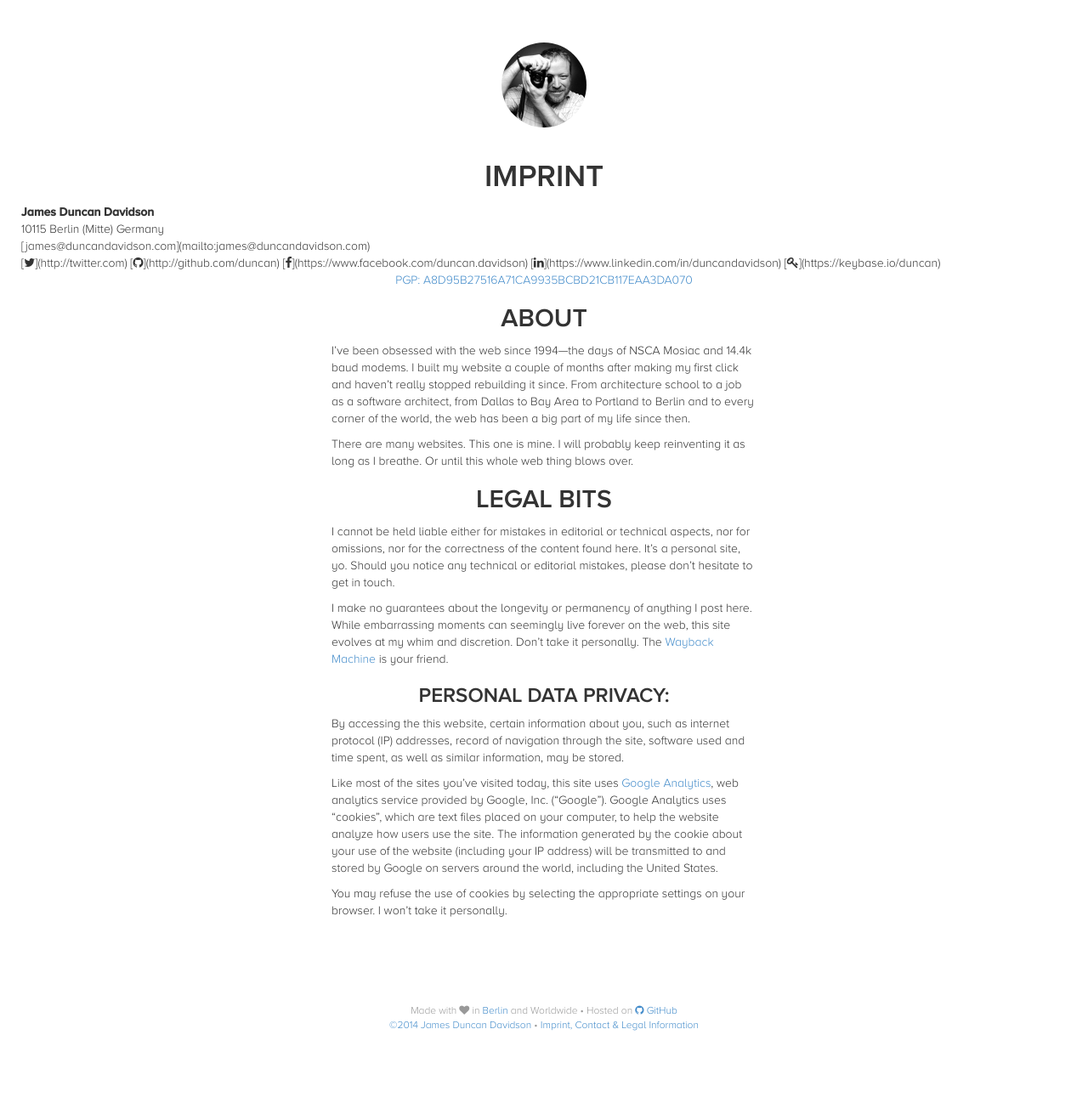
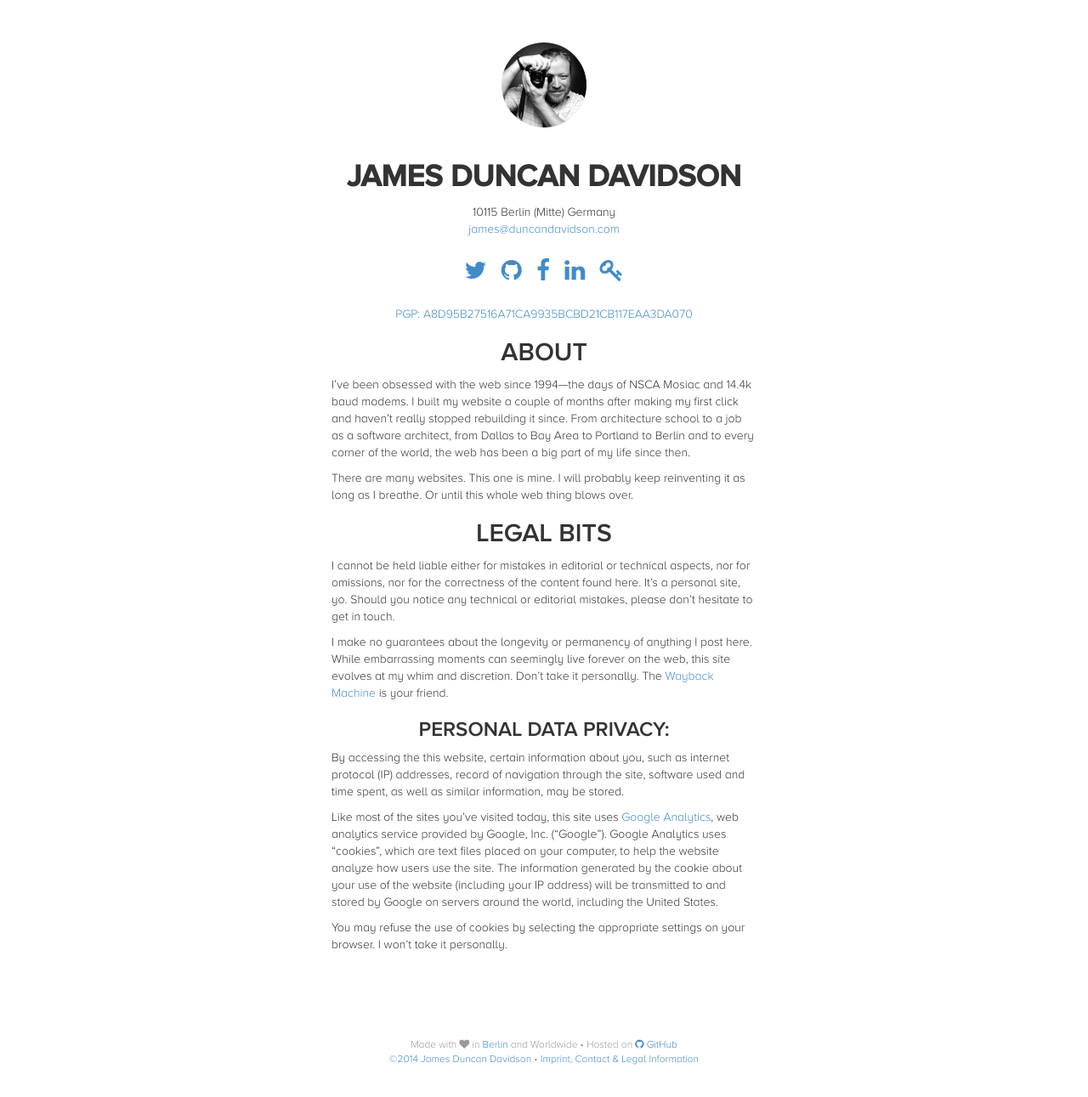
Before and after one commit to lonbaker/jdd.io, a Jekyll site: the page built from imprint.md, in a window 1280 px wide. Shown: the whole page at 85% size. Built offline with Jekyll 4.4.1, drawn with Linux system fonts in a browser that asks for light colours; nearby versions of some CDN libraries; before the commit the page ends 1251 px from its top, so only the background shows below that.

```diff
--- a/Gemfile
+++ b/Gemfile
@@ -1,4 +1,7 @@
 source 'https://rubygems.org'
-gem 'github-pages'
+#gem 'github-pages'
 gem 'rake'
 gem 'rack-jekyll'
+gem 'kramdown'
+gem 'aws-sdk'
+gem 's3_website'
--- a/_config.yml
+++ b/_config.yml
@@ -4,7 +4,7 @@ exclude: ['bower_components', 'Gemfile.lock', 'Gemfile', 'CNAME', 'README.md', '
 highlighter: true
 encoding: UTF-8
 permalink: date #?
-
+relative_permalinks: false
 defaults:
   -
     scope:
@@ -19,16 +19,3 @@ defaults:
       type: "post"
     values:
       layout: "post"
-
-# defaults:
-#   - scope:
-#       path: ""
-#     values:
-#       layout: "default"
-#       author: "James Duncan Davidson"
-#   - scope:
-#       type: "post"
-#     values:
-#       layout: "post"
-# kramdown:
-#   input: GFM
--- a/imprint.md
+++ b/imprint.md
@@ -4,31 +4,25 @@ permalink: /imprint/
 layout: page
 ---
 
-# Imprint
-
 <div id="imprint">
-<strong>James Duncan Davidson</strong><br>
-10115 Berlin (Mitte) Germany
-
+<h1 class="name"><strong>James Duncan Davidson</strong></h1>
+<div class="location">10115 Berlin (Mitte) Germany</div>
 <div class="email">
-[james@duncandavidson.com](mailto:james@duncandavidson.com)
+<a href="mailto:james@duncandavidson.com">james@duncandavidson.com</a>
 </div>
-
 <div class="social">
-[<i class="fa fa-twitter"></i>](http://twitter.com)
-[<i class="fa fa-github"></i>](http://github.com/duncan)
-[<i class="fa fa-facebook"></i>](https://www.facebook.com/duncan.davidson)
-[<i class="fa fa-linkedin"></i>](https://www.linkedin.com/in/duncandavidson)
-[<i class="fa fa-key"></i>](https://keybase.io/duncan)
+<a href="http://twitter.com"><i class="fa fa-twitter"></i></a>
+<a href="http://github.com/duncan"><i class="fa fa-github"></i></a>
+<a href="https://www.facebook.com/duncan.davidson"><i class="fa fa-facebook"></i></a>
+<a href="https://www.linkedin.com/in/duncandavidson"><i class="fa fa-linkedin"></i></a>
+<a href="https://keybase.io/duncan"><i class="fa fa-key"></i></a>
 </div>
-
 <div class="pgp">
 <a href="/pgp.txt">PGP: A8D95B27516A71CA9935BCBD21CB117EAA3DA070</a>
 </div>
 </div>
 
 ## About
-
 
 I’ve been obsessed with the web since 1994—the days of NSCA Mosiac and 14.4k baud modems. I built my website a couple of months after making my first click and haven’t really stopped rebuilding it since. From architecture school to a job as a software architect, from Dallas to Bay Area to Portland to Berlin and to every corner of the world, the web has been a big part of my life since then.
 
```
Also changed, not shown: blog.html (added, +14 -0 lines), blog.md (deleted, +0 -6 lines), blog/index.md (deleted, +0 -5 lines), css/duncan.less (+13 -0 lines), index.md (+0 -2 lines), Gemfile.lock, error.md (renamed from 404.md), style.css.
